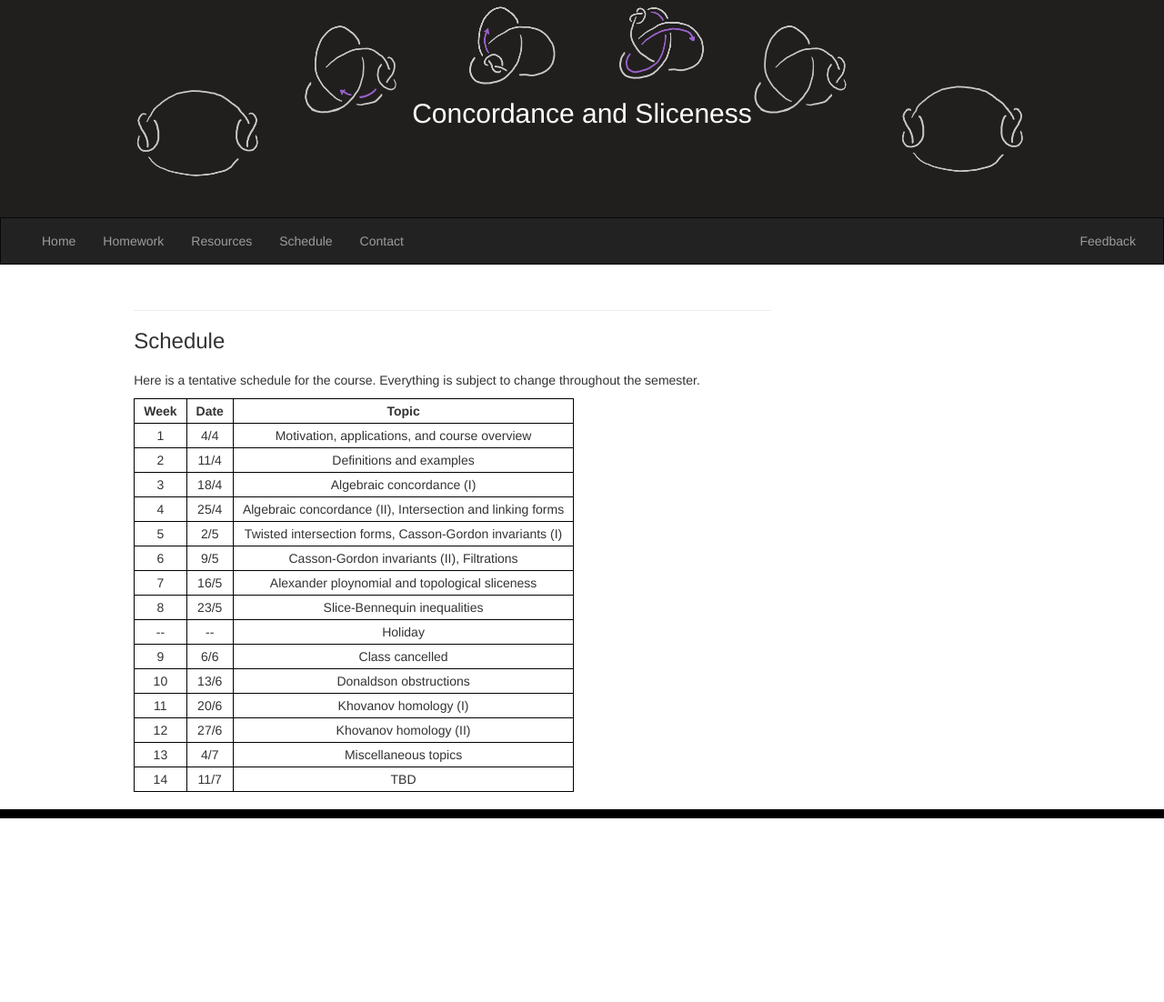
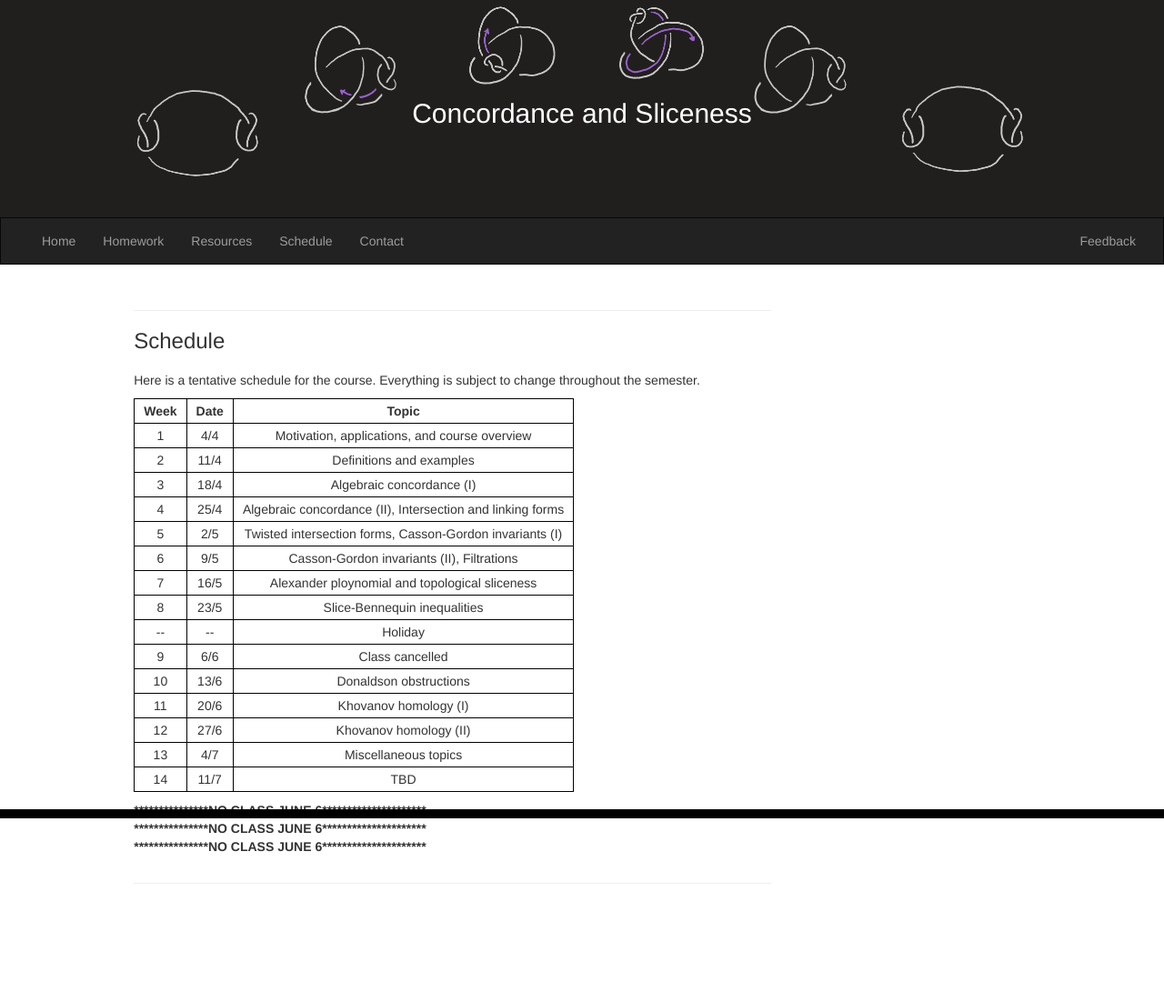
Before and after one commit to imsundberg/concordance, a Jekyll site: the page built from schedule/index.html, in a window 1280 px wide. Shown: the whole page at 91% size. Built offline with Jekyll 4.4.1, drawn with Linux system fonts in a browser that asks for light colours; before the commit the page ends 1032 px from its top, so only the background shows below that.

Commit message:
Update index.html

```diff
--- a/schedule/index.html
+++ b/schedule/index.html
@@ -110,6 +110,14 @@ title: Schedule
 			</div>
 		</div>
 
+		<div class="row">
+			<div class="col-sm-2"></div>
+			<div class="col-sm-10" id="space">
+				<b>***************NO CLASS JUNE 6*********************</b><br>
+				<b>***************NO CLASS JUNE 6*********************</b><br>
+				<b>***************NO CLASS JUNE 6*********************</b>
+			</div>
+		</div>
 
 		<div class="row">
 			<div class="col-sm-2"></div>
```
